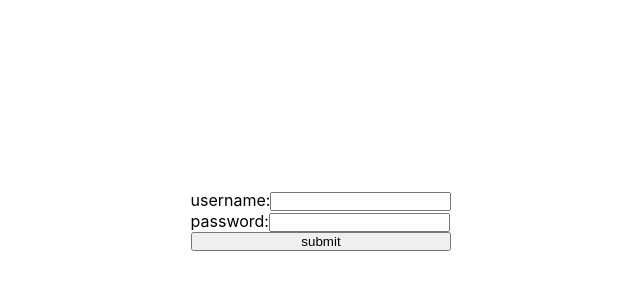
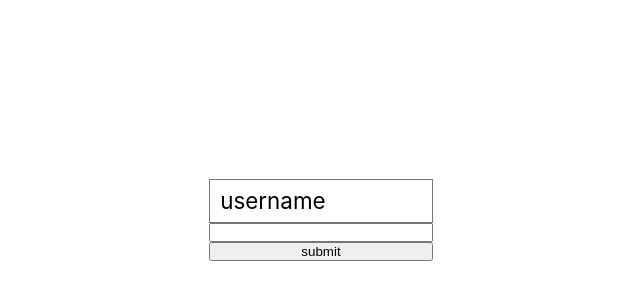
Before and after one commit to j0053f/movie_watch_list_frontend, a React (Create React App) app: page /signin in a window 1280 px wide. Shown: the part 180-480 px from the top of the page, without its empty margins (319-959 px from the left). Built offline with nearby package versions, Linux system fonts and the light colour scheme.

Commit message:
replace input with Input compenent in src/SignIn.js

```diff
--- a/src/SignIn.js
+++ b/src/SignIn.js
@@ -3,6 +3,8 @@ import "./SignIn.css";
 import React, { useContext, useEffect, useState } from "react";
 import { useLocation, useNavigate } from "react-router-dom";
 import { AuthContext } from "./Auth/AuthProvider";
+
+import Input from "./components/Input";
 
 export default function SignIn() {
   const [username, setUsername] = useState("");
@@ -48,26 +50,23 @@ export default function SignIn() {
   }
   return (
     <div className="signin-container">
-      <form class="signin-form" onSubmit={handleSubmit}>
-        <label>
-          username:
-          <input
+      <form className="signin-form" onSubmit={handleSubmit}>
+        <Input
+          labelText="username"
           type="text"
           name="username"
           value={username}
           onChange={handleChange}
         />
-        </label>
 
-        <label>
-          password:
         <input
+          labelText="password"
           type="password"
           name="password"
           value={password}
           onChange={handleChange}
         />
-        </label>
+
         <input type="submit" value="submit" />
       </form>
       {render_error(authError)}
```
Lines whose indentation alone changed are shown as unchanged.
